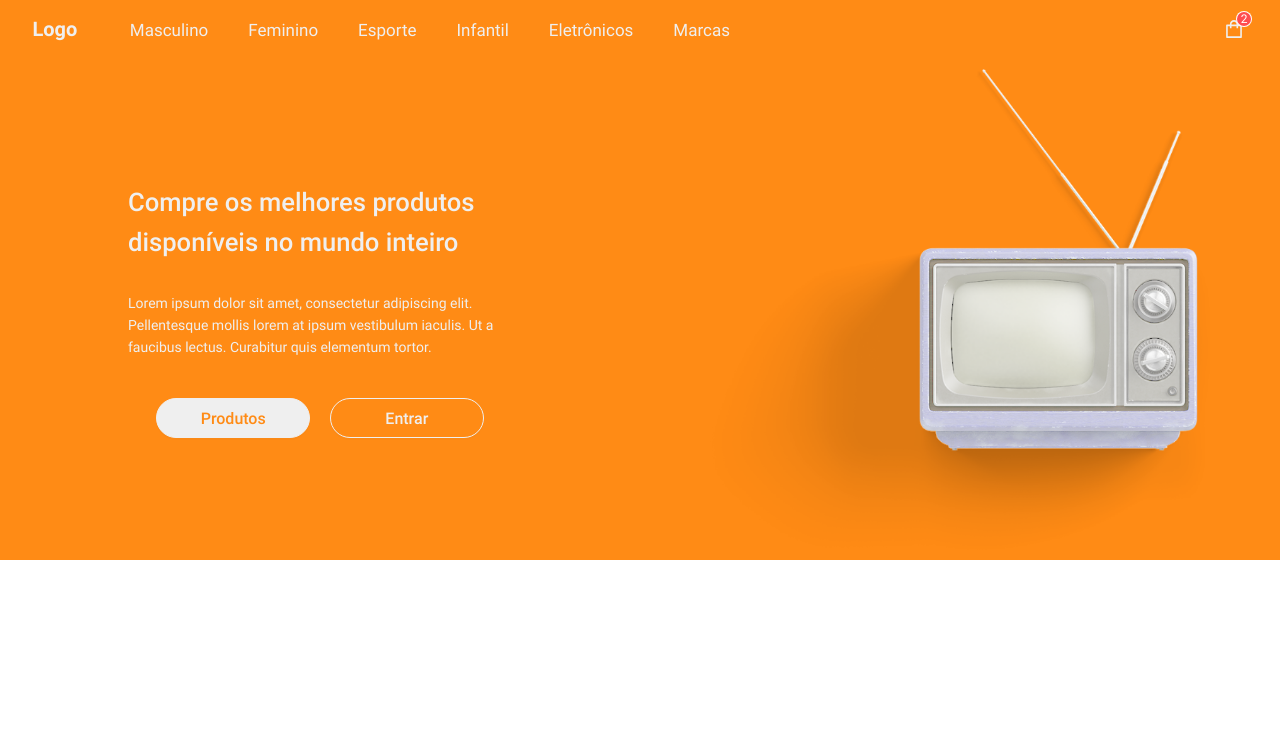
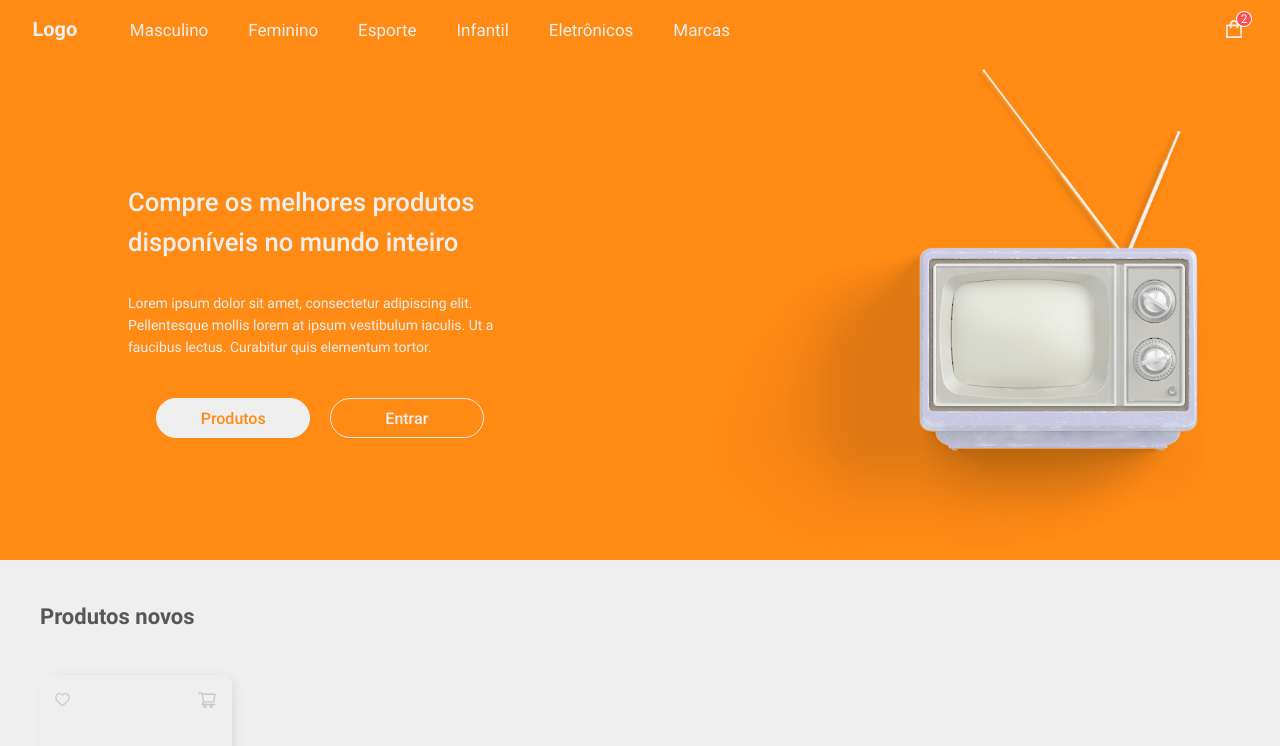
Before and after one commit to EduardoPD1921/e.com-frontend, a React (Create React App) app: page / in a window 1280 px wide. Shown: the top 746 px of the page. Built offline with nearby package versions, Linux system fonts and the light colour scheme.

Commit message:
:construction: Action buttons implemented in the card

```diff
--- a/src/pages/Home/index.js
+++ b/src/pages/Home/index.js
@@ -2,12 +2,17 @@ import React from 'react';
 
 // import Carousel from 'react-multi-carousel';
 
-import Header from '../../components/Header';
-import Banner from '../../components/Banner';
+import { HeartOutlined, ShoppingCartOutlined } from '@ant-design/icons';
 
 import {
   HomeSection,
+  CardSectionTitle,
+  ProductCard,
+  CardActions
 } from './styles';
+
+import Header from '../../components/Header';
+import Banner from '../../components/Banner';
 
 function Home() {
   // const responsive = {
@@ -28,12 +33,23 @@ function Home() {
   //   }
   // };
 
+  // cor do coração #e0245e
+
   return (
     <HomeSection>
       <Header />
       <Banner />
 
+      <CardSectionTitle>
+        Produtos novos
+      </CardSectionTitle>
 
+      <ProductCard>
+        <CardActions>
+          <HeartOutlined style={{ fontSize: 15, color: '#c8c8c8' }} />
+          <ShoppingCartOutlined style={{ fontSize: 20, color: '#c8c8c8' }} />
+        </CardActions>
+      </ProductCard>
     </HomeSection>
   );
 };
--- a/src/pages/Home/styles.js
+++ b/src/pages/Home/styles.js
@@ -5,3 +5,32 @@ export const HomeSection = styled.div`
 
   background: #efefef;
 `;
+
+export const CardSectionTitle = styled.p`
+  margin: 40px;
+
+  color: #575757;
+  font-family: robotoBold;
+  font-size: 22px;
+`;
+
+export const ProductCard = styled.div`
+  width: 15vw;
+  height: 400px;
+  margin: 40px;
+
+  display: flex;
+  flex-direction: column;
+
+  border-radius: 10px;
+
+  -webkit-box-shadow: 4px 1px 15px -7px rgba(0,0,0,0.2);
+  box-shadow: 4px 1px 15px -7px rgba(0,0,0,0.2);
+`;
+
+export const CardActions = styled.div`
+  margin: 15px;
+
+  display: flex;
+  justify-content: space-between;
+`;
```
